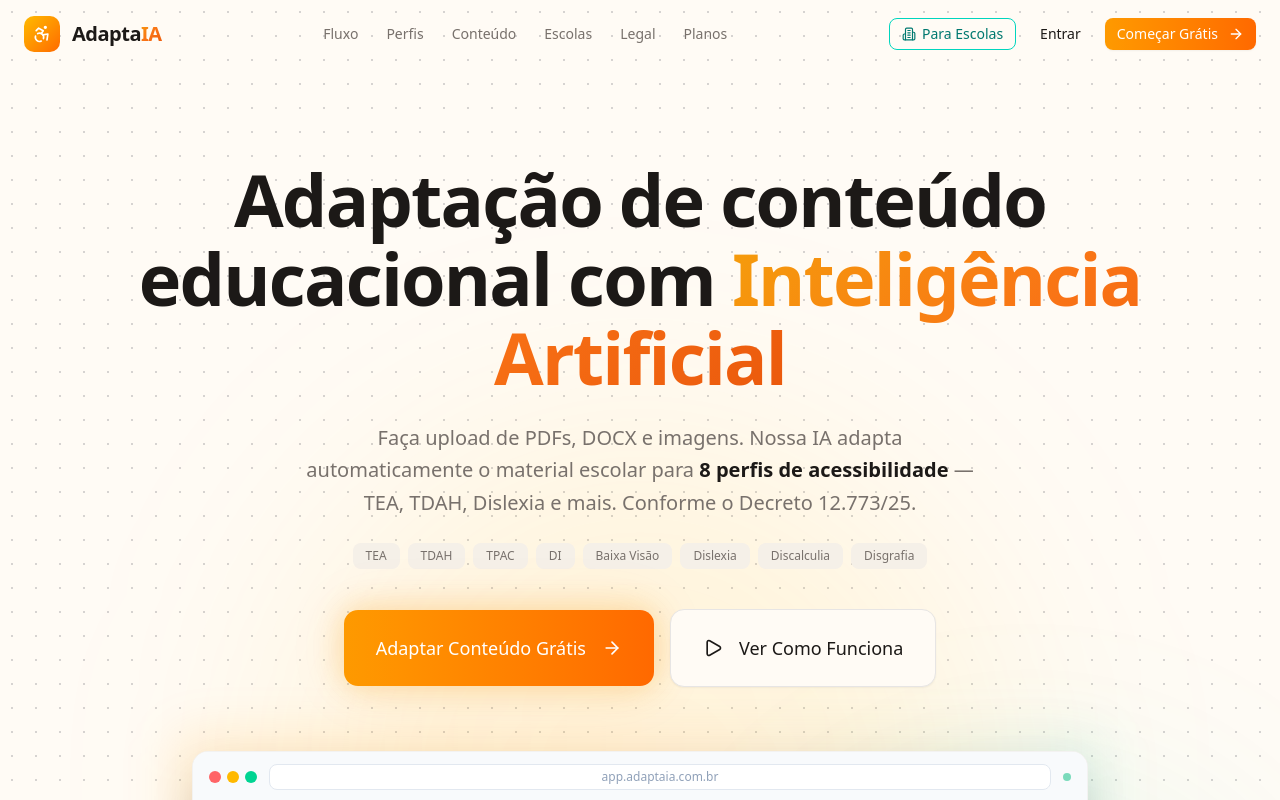
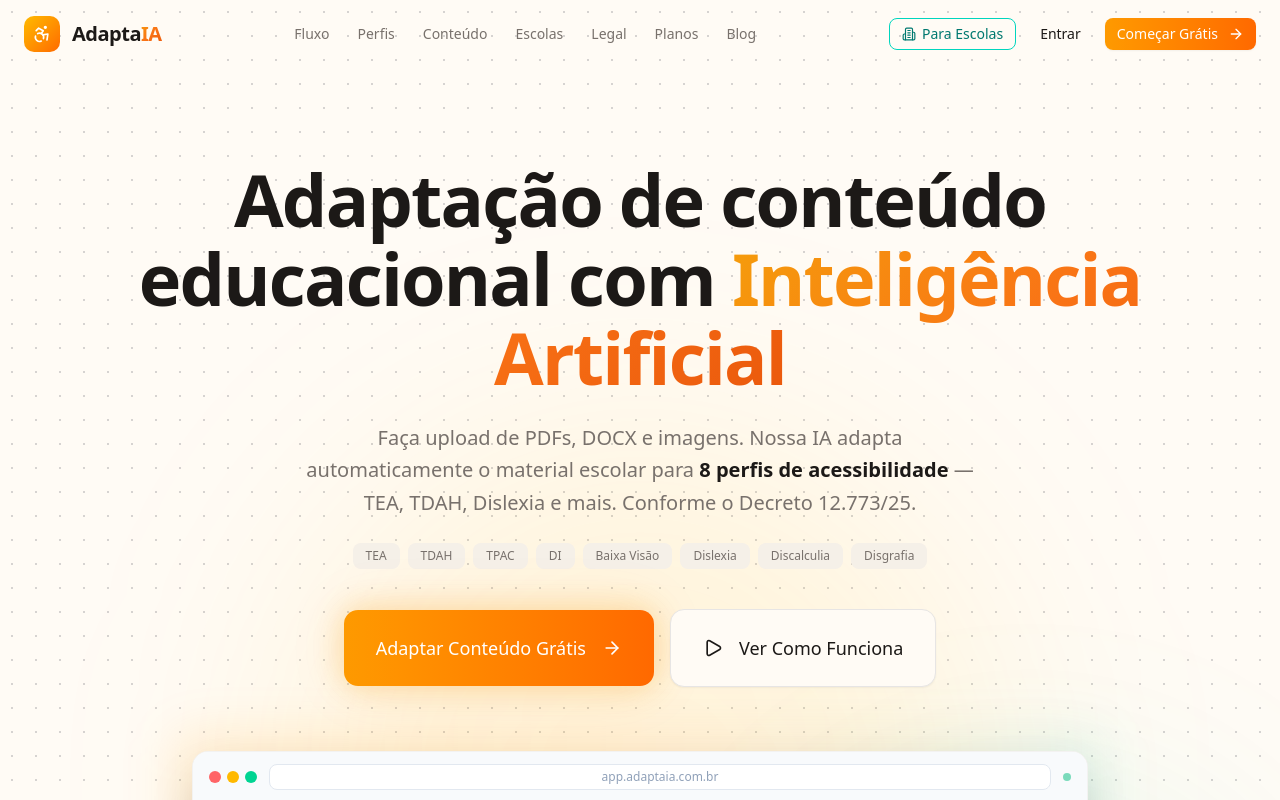
Before and after one commit to femydatagent/site_adaptaedu, a Next.js app: page / in a window 1280 px wide. Shown: the top 800 px of the page. Built offline with nearby package versions, Linux system fonts and the light colour scheme.

Commit message:
feat: link do Blog no header e footer
- Header navLinks: adicionado 'Blog' → /blog
- Footer seção Recursos: Blog com link real /blog e destaque em amber
- Blog visível em todos os pontos de navegação do site

```diff
--- a/src/components/landing.tsx
+++ b/src/components/landing.tsx
@@ -203,6 +203,7 @@
     { href: '#escolas', label: 'Escolas' },
     { href: '#legal', label: 'Legal' },
     { href: '#planos', label: 'Planos' },
+    { href: '/blog', label: 'Blog' },
   ];
 
   return (
@@ -1033,7 +1034,7 @@
               <ul className="space-y-2 text-sm">
                 <li><a href="#" className="hover:text-amber-400 transition-colors">Documentação</a></li>
                 <li><a href="#" className="hover:text-amber-400 transition-colors">Tutoriais</a></li>
-                <li><a href="#" className="hover:text-amber-400 transition-colors">Blog</a></li>
+                <li><a href="/blog" className="hover:text-amber-400 transition-colors font-medium text-amber-300">Blog</a></li>
                 <li><a href="#" className="hover:text-amber-400 transition-colors">Webinars</a></li>
                 <li><a href="#" className="hover:text-amber-400 transition-colors">Suporte</a></li>
               </ul>
```
